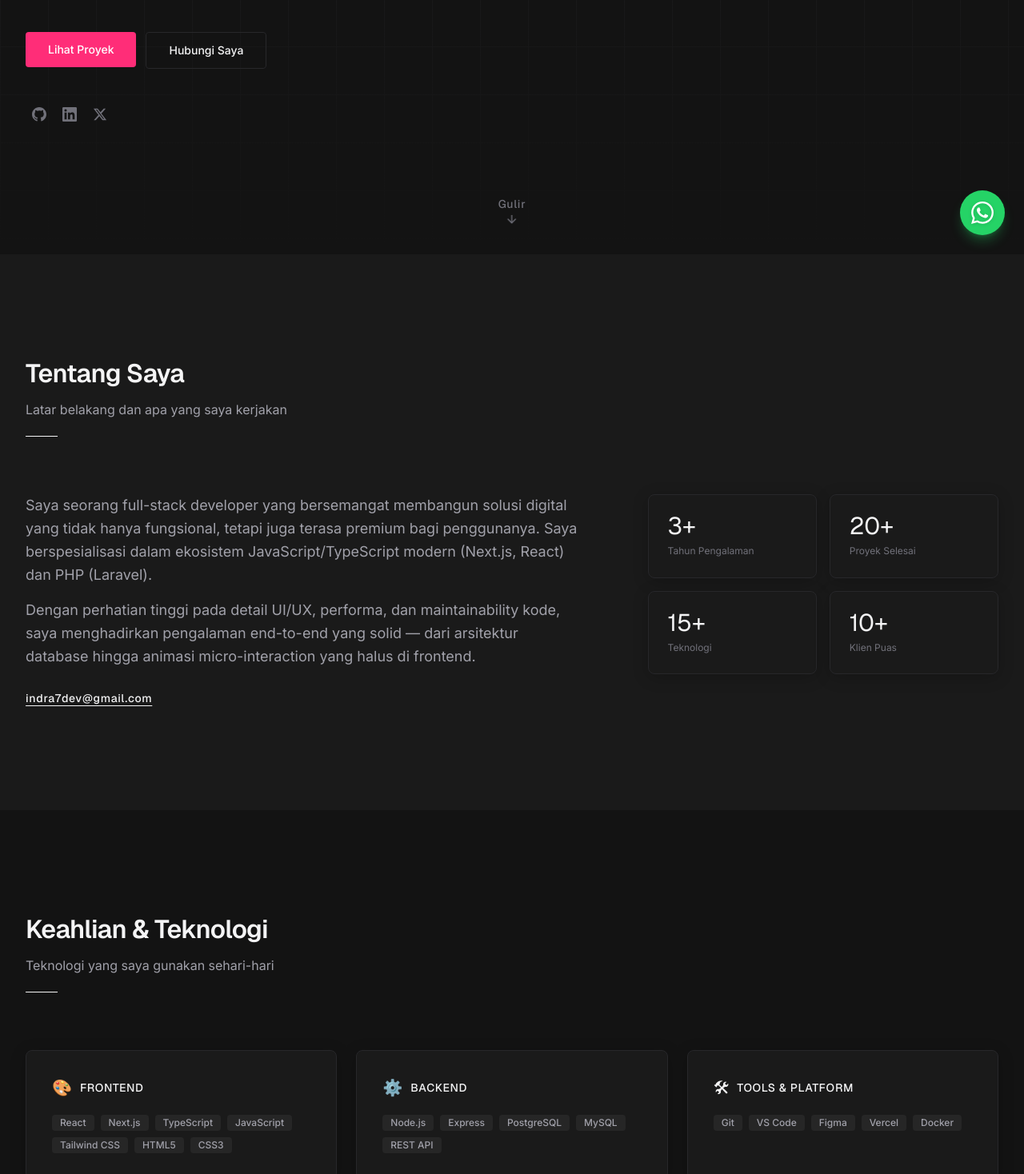
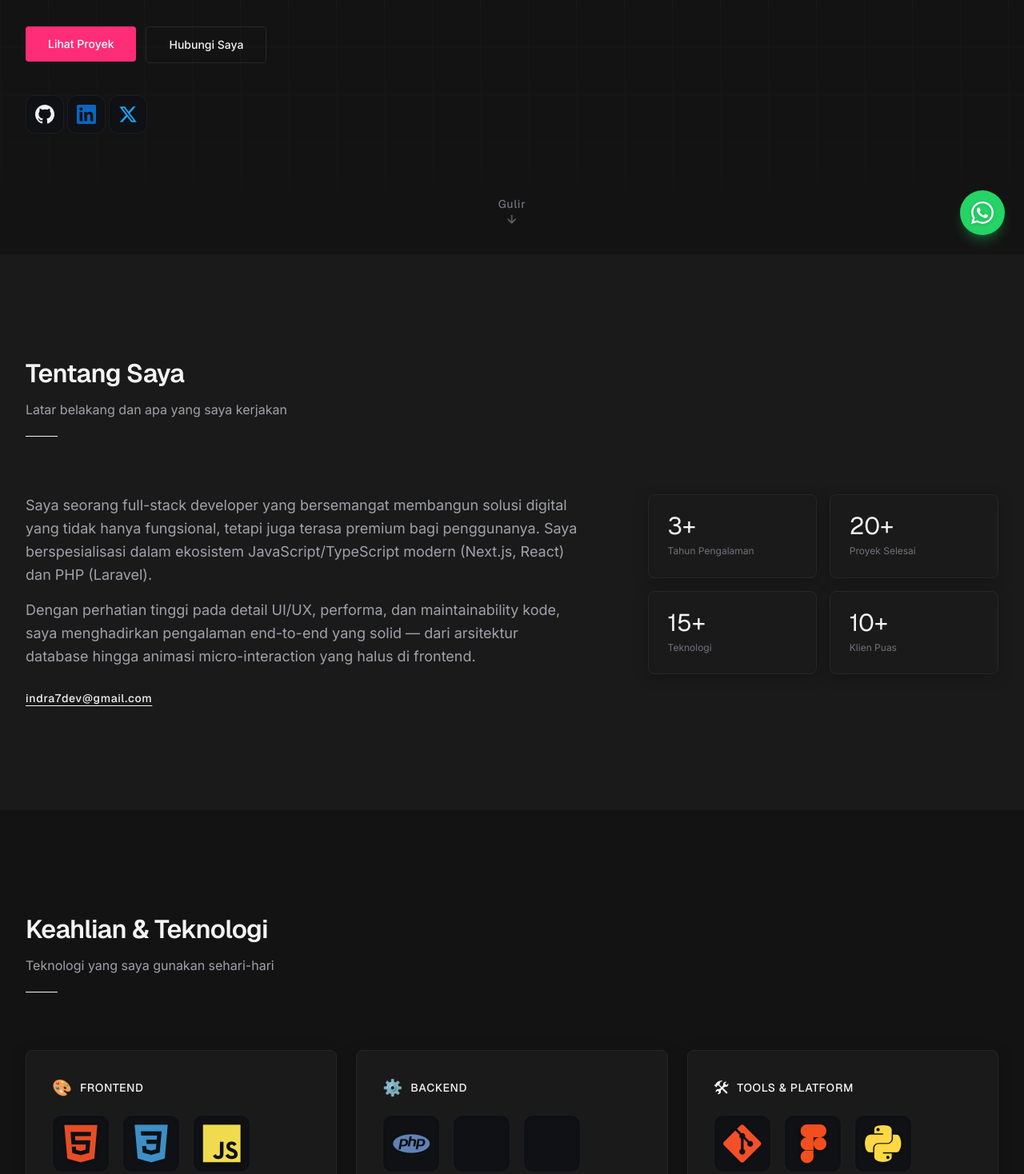
Before and after one commit to Indrapranat/portofolio-sayaa, a Next.js app: page / in a window 1280 px wide. Shown: the part 482-1950 px from the top of the page at 80% size. Built offline with nearby package versions, Linux system fonts and the light colour scheme.

Commit message:
style: replace monochrome icons with original colored tech logos and resize social icons

```diff
--- a/src/app/layout.tsx
+++ b/src/app/layout.tsx
@@ -81,6 +81,9 @@ export default function RootLayout({
 }>) {
   return (
     <html lang="id" className={`${geistSans.variable} ${inter.variable}`} suppressHydrationWarning>
+      <head>
+        <link rel="stylesheet" type="text/css" href="https://cdn.jsdelivr.net/gh/devicons/devicon@latest/devicon.min.css" />
+      </head>
       <body>
         <ThemeProvider attribute="class" defaultTheme="dark" enableSystem={false}>
           <ScrollObserver />
--- a/src/components/sections/Skills.tsx
+++ b/src/components/sections/Skills.tsx
@@ -34,11 +34,14 @@ export function Skills() {
                   {cat.label}
                 </h3>
               </div>
-              <div className="flex flex-wrap gap-2">
+              <div className="flex flex-wrap gap-4">
                 {catSkills.map((skill) => (
-                  <Badge key={skill.name} variant="default">
-                    {skill.name}
-                  </Badge>
+                  <div key={skill.name} className="flex flex-col items-center gap-2 group cursor-pointer" title={skill.name}>
+                    <div className="flex items-center justify-center w-[4.5rem] h-[4.5rem] rounded-xl bg-[#0f1115] border border-white/5 shadow-inner transition-transform duration-300 group-hover:scale-110 group-hover:shadow-[var(--shadow-hover)]">
+                      <i className={`${skill.icon} colored text-5xl drop-shadow-sm`}></i>
+                    </div>
+                    {/* Optional label if needed: <span className="text-xs font-medium text-[var(--color-text-secondary)]">{skill.name}</span> */}
+                  </div>
                 ))}
               </div>
             </div>
--- a/src/components/ui/SocialLink.tsx
+++ b/src/components/ui/SocialLink.tsx
@@ -15,7 +15,7 @@ function GithubSvg({ size = 18 }: { size?: number }) {
 
 function LinkedinSvg({ size = 18 }: { size?: number }) {
   return (
-    <svg width={size} height={size} viewBox="0 0 24 24" fill="currentColor">
+    <svg width={size} height={size} viewBox="0 0 24 24" fill="#0A66C2">
       <path d="M20.447 20.452h-3.554v-5.569c0-1.328-.027-3.037-1.852-3.037-1.853 0-2.136 1.445-2.136 2.939v5.667H9.351V9h3.414v1.561h.046c.477-.9 1.637-1.85 3.37-1.85 3.601 0 4.267 2.37 4.267 5.455v6.286zM5.337 7.433a2.062 2.062 0 0 1-2.063-2.065 2.064 2.064 0 1 1 2.063 2.065zm1.782 13.019H3.555V9h3.564v11.452zM22.225 0H1.771C.792 0 0 .774 0 1.729v20.542C0 23.227.792 24 1.771 24h20.451C23.2 24 24 23.227 24 22.271V1.729C24 .774 23.2 0 22.222 0h.003z" />
     </svg>
   );
@@ -23,7 +23,7 @@ function LinkedinSvg({ size = 18 }: { size?: number }) {
 
 function TwitterXSvg({ size = 18 }: { size?: number }) {
   return (
-    <svg width={size} height={size} viewBox="0 0 24 24" fill="currentColor">
+    <svg width={size} height={size} viewBox="0 0 24 24" fill="#1DA1F2">
       <path d="M18.244 2.25h3.308l-7.227 8.26 8.502 11.24H16.17l-5.214-6.817L4.99 21.75H1.68l7.73-8.835L1.254 2.25H8.08l4.713 6.231zm-1.161 17.52h1.833L7.084 4.126H5.117z" />
     </svg>
   );
@@ -48,10 +48,10 @@ export function SocialLink({ link, size = 18 }: SocialLinkProps) {
       href={link.url}
       target="_blank"
       rel="noopener noreferrer"
-      className="p-2 rounded-[var(--radius-sm)] text-[var(--color-text-muted)] hover:text-[var(--color-text-primary)] hover:bg-[var(--color-bg-tertiary)] transition-all duration-200"
+      className="flex items-center justify-center w-12 h-12 rounded-xl bg-[#0f1115] border border-white/5 shadow-inner hover:scale-110 hover:shadow-[var(--shadow-hover)] transition-all duration-300"
       aria-label={`Kunjungi profil ${link.platform}`}
     >
-      {IconComponent ? <IconComponent size={size} /> : <Link size={size} />}
+      {IconComponent ? <IconComponent size={24} /> : <Link size={24} />}
     </a>
   );
 }
--- a/src/data/skills.ts
+++ b/src/data/skills.ts
@@ -1,26 +1,23 @@
 import { Skill } from "@/types";
 
 export const skills: Skill[] = [
+  // Backend
+  { name: "PHP", category: "backend", icon: "devicon-php-plain" },
+  { name: "Laravel", category: "backend", icon: "devicon-laravel-original" },
+  { name: "MySQL", category: "backend", icon: "devicon-mysql-original" },
+  { name: "PostgreSQL", category: "backend", icon: "devicon-postgresql-plain" },
+
   // Frontend
-  { name: "React", category: "frontend" },
-  { name: "Next.js", category: "frontend" },
-  { name: "TypeScript", category: "frontend" },
-  { name: "JavaScript", category: "frontend" },
-  { name: "Tailwind CSS", category: "frontend" },
-  { name: "HTML5", category: "frontend" },
-  { name: "CSS3", category: "frontend" },
+  { name: "HTML5", category: "frontend", icon: "devicon-html5-plain" },
+  { name: "CSS3", category: "frontend", icon: "devicon-css3-plain" },
+  { name: "JavaScript", category: "frontend", icon: "devicon-javascript-plain" },
+  { name: "React", category: "frontend", icon: "devicon-react-original" },
+  { name: "Next.js", category: "frontend", icon: "devicon-nextjs-plain" },
+  { name: "Tailwind", category: "frontend", icon: "devicon-tailwindcss-original" },
 
-  // Backend
-  { name: "Node.js", category: "backend" },
-  { name: "Express", category: "backend" },
-  { name: "PostgreSQL", category: "backend" },
-  { name: "MySQL", category: "backend" },
-  { name: "REST API", category: "backend" },
-
-  // Tools
-  { name: "Git", category: "tools" },
-  { name: "VS Code", category: "tools" },
-  { name: "Figma", category: "tools" },
-  { name: "Vercel", category: "tools" },
-  { name: "Docker", category: "tools" },
+  // Tools & Others
+  { name: "Git", category: "tools", icon: "devicon-git-plain" },
+  { name: "Figma", category: "tools", icon: "devicon-figma-plain" },
+  { name: "Python", category: "tools", icon: "devicon-python-plain" },
+  { name: "Flutter", category: "tools", icon: "devicon-flutter-plain" },
 ];
```
